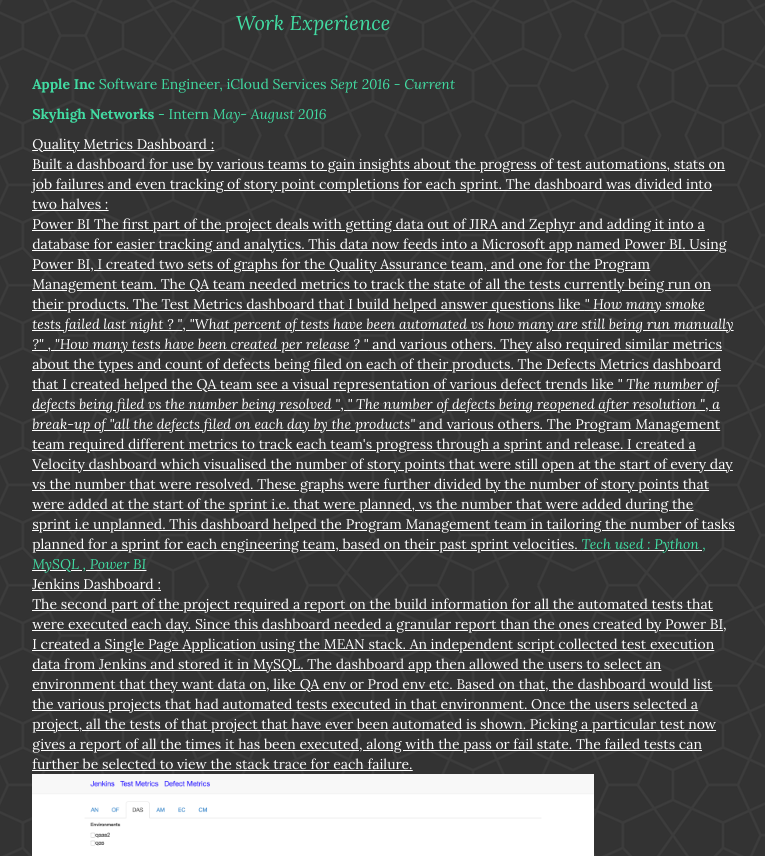
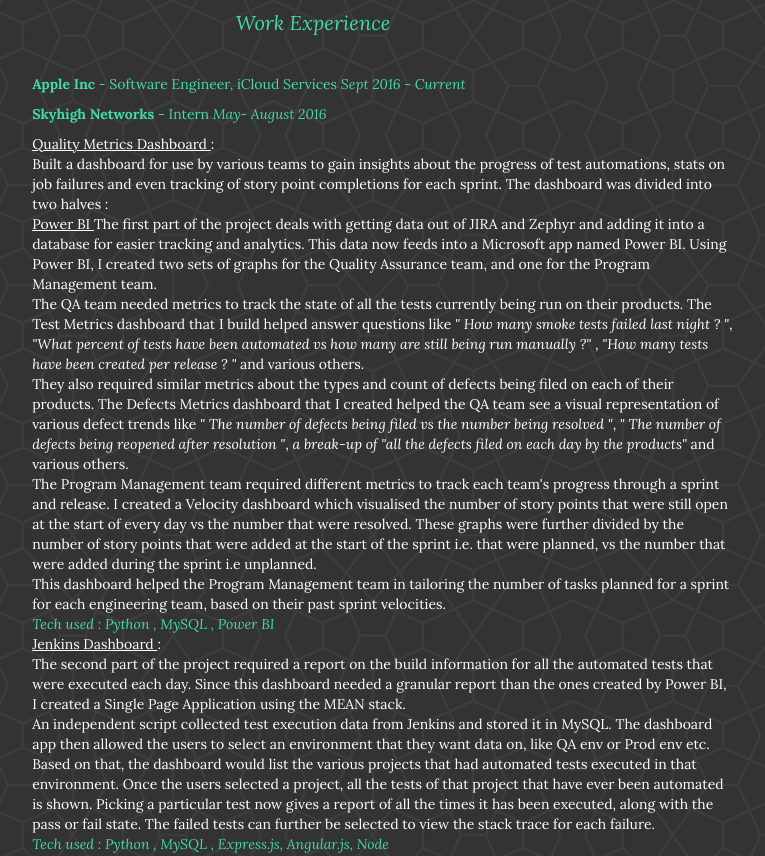
Before and after one commit to mahimams/mahimams.com, a plain HTML site: page index.html in a window 1280 px wide. Shown: the part 1265-2121 px from the top of the page, without its empty margins (327-1092 px from the left). Drawn offline with Linux system fonts and the light colour scheme.

Commit message:
added tech used

```diff
--- a/index.html
+++ b/index.html
@@ -108,14 +108,14 @@
 		<div class="row">
 			<p> <i> Work Experience </i> </p>
             <ul style="color:#42dca3" class="col-lg-9 col-lg-offset-1" >
-                <li> <b> Apple Inc </b> Software Engineer, iCloud Services  <i> Sept 2016 - Current </i>
+                <li> <b> Apple Inc </b> - Software Engineer, iCloud Services  <i> Sept 2016 - Current </i>
                 </li>
             </ul>
             <ul style="color:#42dca3" class="col-lg-9 col-lg-offset-1" >
                 <li> <b> Skyhigh Networks </b> -  Intern  <i> May- August 2016 </i> </li>
             </ul>
             <ul class="col-lg-9 col-lg-offset-1" >
-                <li> <u> Quality Metrics Dashboard <u>: </br>
+                <li> <u> Quality Metrics Dashboard </u>: </br>
                     Built a dashboard for use by various teams to gain insights
                     about the progress of test automations, stats on job failures and even
                     tracking of story point completions for each sprint.
@@ -123,32 +123,34 @@
                     <u> Power BI </u>
                     The first part of the project deals with getting data out of JIRA and Zephyr and adding it into a database for easier tracking and analytics. This data now feeds into a Microsoft app named Power BI.
                     Using Power BI, I created two sets of graphs for the Quality Assurance team, and one
-                    for the Program Management team.
+                    for the Program Management team. </br>
                     The QA team needed metrics to track the state of all the tests currently being run on their products. The Test Metrics dashboard that I build helped answer questions like
-                    <i>" How many smoke tests failed last night ? "</i>, <i>"What percent of tests have been automated vs how many are still being run manually ?" </i>, <i>"How many tests have been created per release ? "</i> and various others.
+                    <i>" How many smoke tests failed last night ? "</i>, <i>"What percent of tests have been automated vs how many are still being run manually ?" </i>, <i>"How many tests have been created per release ? "</i> and various others. </br>
                     They also required similar metrics about the types and count of defects being filed on each of their products. The Defects Metrics dashboard that I created helped the QA team
                     see a visual representation of various defect trends like <i>" The number of defects being filed vs the number being resolved "</i>, <i>" The number of defects being reopened
-                    after resolution "</i>, <i> a break-up of "all the defects filed on each day by the products" </i> and various others.
+                    after resolution "</i>, <i> a break-up of "all the defects filed on each day by the products" </i> and various others. </br>
                     The Program Management team required different metrics to track each team's progress
                     through a sprint and release. I created a Velocity dashboard which visualised the
                     number of story points that were still open at the start of every day vs the number
                     that were resolved. These graphs were further divided by the number of story points
                     that were added at the start of the sprint i.e. that were planned, vs the number
-                    that were added during the sprint i.e unplanned.
+                    that were added during the sprint i.e unplanned. </br>
                     This dashboard helped the Program Management team in tailoring the number of tasks
                     planned for a sprint for each engineering team, based on their past sprint velocities.
-
+                    <br/>
                     <i style="color:#42dca3"> Tech used : Python ,  MySQL , Power BI </i> </br>
 
                     <u> Jenkins Dashboard </u> : </br>
                     The second part of the project required a report on the build information for
                     all the automated tests that were executed each day. Since this dashboard needed
                     a granular report than the ones created by Power BI, I created a Single Page Application
-                    using the MEAN stack.
+                    using the MEAN stack. </br>
                     An independent script collected test execution data from Jenkins and stored it in MySQL.
                     The dashboard app then allowed the users to select an environment that they want data on, like QA env or Prod env etc. Based on that, the dashboard would list the various projects that had automated tests executed in that environment. Once the users selected a project,
                     all the tests of that project that have ever been automated is shown. Picking a particular test now gives a report of all the times it has been executed, along with the
                     pass or fail state. The failed tests can further be selected to view the stack trace for each failure.
+                    <br/>
+                    <i style="color:#42dca3"> Tech used : Python ,  MySQL , Express.js, Angular.js, Node </i> </br>
                     <br/>
                     <img src="img/Quality-1.png" height="80%" width="80%"/>
                     <br/><br/>
@@ -159,7 +161,7 @@
                     <img src="img/Quality-4.png" height="80%" width="80%"/>
                     <br/><br/>
                     <img src="img/Quality-5.png" height="80%" width="80%"/>
-
+            </ul>
 			<ul style="color:#42dca3" class="col-lg-9 col-lg-offset-1" >
                 <li> <b> Capillary Technologies </b> -  Senior Software Developer  <i> 2012-2014 </i> </li>
             </ul>
```
